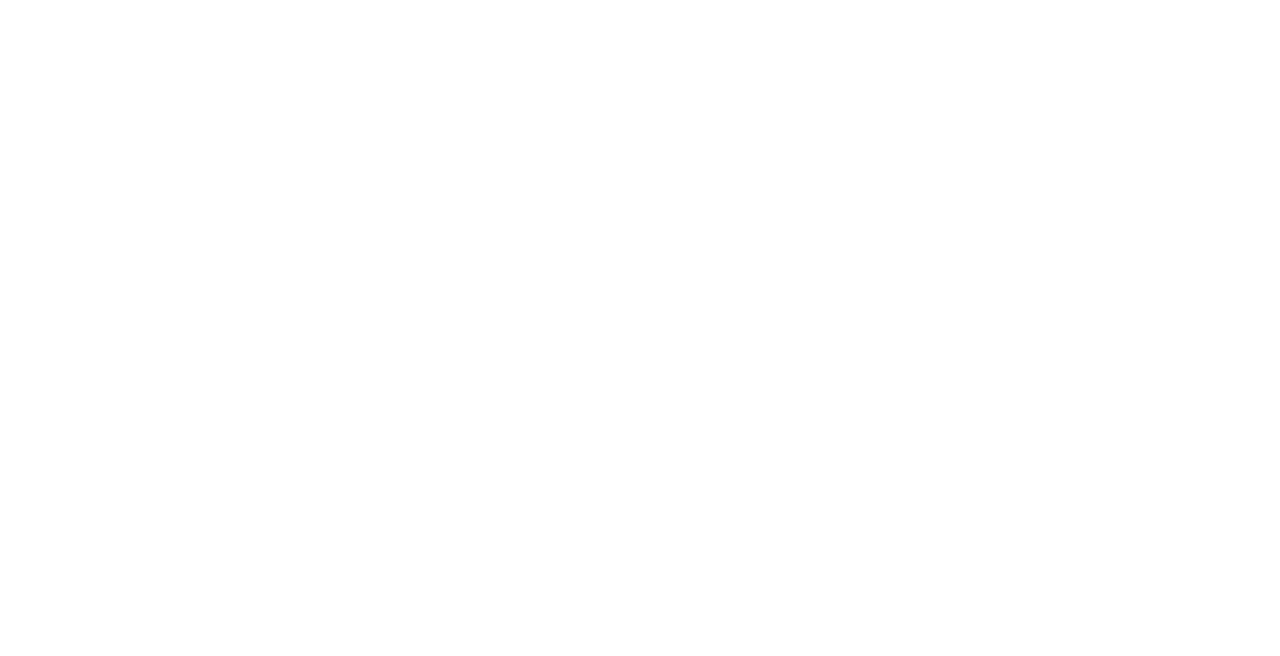
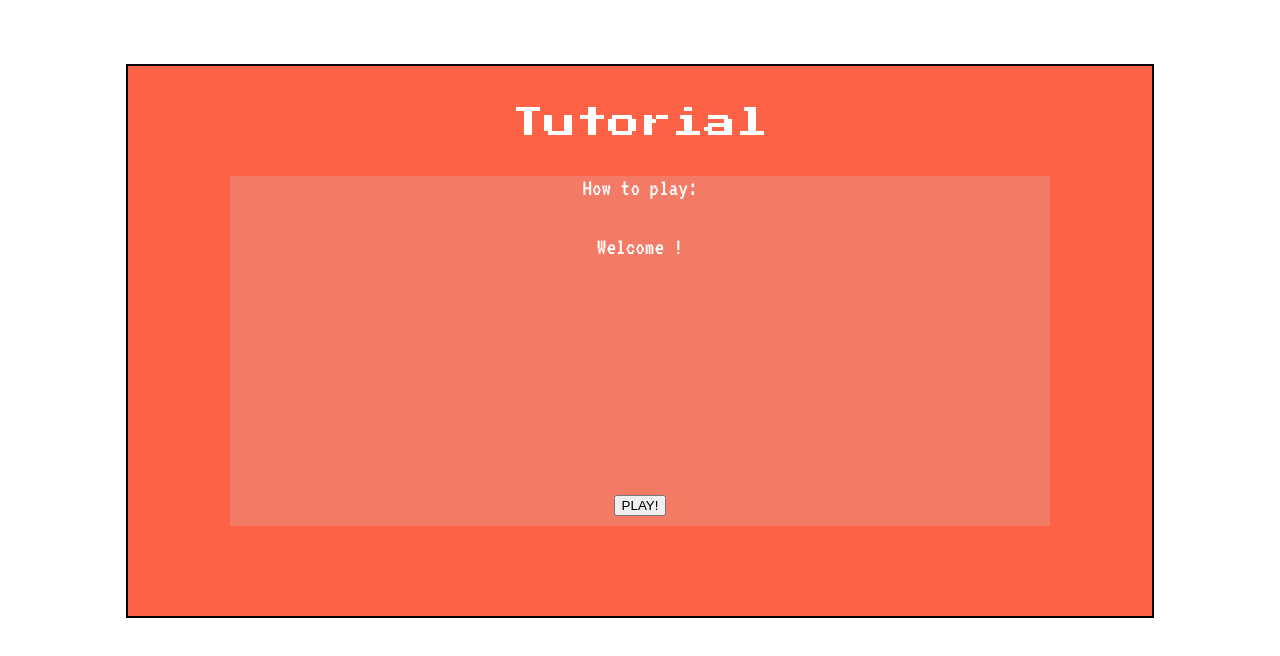
Before and after one commit to CharlyMannion/Helping_Heart, a React (Create React App) app: page /tutorial in a window 1280 px wide. Shown: the top 656 px of the page. Built offline with nearby package versions, Linux system fonts and the light colour scheme.

Commit message:
added tutorial page and design template

```diff
--- a/public/index.html
+++ b/public/index.html
@@ -9,6 +9,8 @@
       name="description"
       content="Web site created using create-react-app"
     />
+    <link href="https://fonts.googleapis.com/css2?family=Press+Start+2P&display=swap" rel="stylesheet">
+    <link href="https://fonts.googleapis.com/css2?family=VT323&display=swap" rel="stylesheet">
     <link rel="apple-touch-icon" href="%PUBLIC_URL%/logo192.png" />
     <!--
       manifest.json provides metadata used when your web app is installed on a
--- a/src/App.css
+++ b/src/App.css
@@ -2,37 +2,54 @@
   text-align: center;
 }
 
-.App-logo {
-  height: 40vmin;
-  pointer-events: none;
+.tutorial-container {
+  margin: 5% auto;
+  border: 2px solid black;
+  width: 80%;
+  height: 550px;
+  display: grid;
+  grid-template-rows: 20% 80%;
+  background-color: rgb(255, 99, 71);
+  color: white;
+}
+.tutorial-header {
+  font-family: 'Press Start 2P', cursive;
+  font-size: 2rem;
+  margin-top: 4%;
 }
 
-@media (prefers-reduced-motion: no-preference) {
-  .App-logo {
-    animation: App-logo-spin infinite 20s linear;
+.tutorial-howToPlay-container {
+  width: 80%;
+  height: 350px;
+  /* border: 2px solid black; */
+  margin: 0 auto;
+  display: grid;
+  grid-template-rows: 10% 80% 10%;
+  font-family: 'VT323', monospace;
+  font-size: 1.5rem;
+  background-color: rgb(243, 122, 101);
+}
+/* .tutorial-paragraph-container {
+  width: 100%;
+  height: 100%;
+  display: flex;
+  flex-wrap: wrap;
+} */
+/* .tutorial-paragraph {
+  color: yellow;
+  font-family: 'Arial';
+  font-size: 30px;
+
+  margin: 10px 0 0 10px;
+  white-space: nowrap;
+  overflow: hidden;
+  width: 30em;
+  /* added animation property to show the character one at a time*/
+/* animation: type 8s steps(60, end);
+} */
+
+@keyframes type {
+  from {
+    width: 0;
   }
 }
-
-.App-header {
-  background-color: #282c34;
-  min-height: 100vh;
-  display: flex;
-  flex-direction: column;
-  align-items: center;
-  justify-content: center;
-  font-size: calc(10px + 2vmin);
-  color: white;
-}
-
-.App-link {
-  color: #61dafb;
-}
-
-@keyframes App-logo-spin {
-  from {
-    transform: rotate(0deg);
-  }
-  to {
-    transform: rotate(360deg);
-  }
-}
--- a/src/App.jsx
+++ b/src/App.jsx
@@ -3,6 +3,7 @@
 import {Router} from '@reach/router'
 import Username from './components/Username';
 import React,{Component} from 'react'
+import Tutorial from './components/Tutorial';
 
 class App extends Component {
 
@@ -19,6 +20,7 @@
     <div className="App">
       <Router>
       <Username path='/' setUser={this.setUser} />
+      <Tutorial path='/tutorial' username={this.state.user}/>
       <Game path='/game' name={this.state.user}/>
       </Router>
     </div>
--- /dev/null
+++ b/src/components/Tutorial.jsx
@@ -0,0 +1,23 @@
+import React from 'react';
+import {Link} from '@reach/router'
+
+const Tutorial = (props) => {
+
+
+
+    return (
+      <div className='tutorial-container'>
+        <span className='tutorial-header'>Tutorial</span>
+        <div className='tutorial-howToPlay-container'>
+          <span className='tutorial-howToPlay'>How to play:</span>
+          <p className='tutorial-paragraph'>Welcome {props.username}!</p>
+          <Link to='/game'>
+          <button className='tutorial-playButton'>PLAY!</button>
+          </Link>
+         </div>
+      </div>
+    );
+
+}
+
+export default Tutorial;
--- a/src/components/Username.jsx
+++ b/src/components/Username.jsx
@@ -1,6 +1,6 @@
 import React, { Component } from 'react';
 import {Link} from '@reach/router'
-
+import logo from '../assets/logo.png'
 
 class Username extends Component {
 
@@ -15,12 +15,20 @@
   render() {
     return (
       <div>
+        <img src={logo} style={{
+          width: '60%',
+          height: '40%',
+          marginTop: '10%'
+        }} />
+        <div className='username-container'>
+        <span>Enter username: </span>
         <form onChange={this.handleSubmit}>
         <input type='text' name='username'  ></input>
         </form>
-        <Link to='/game'>
+        <Link to='/tutorial'>
         <input type='submit'></input>
         </Link>
+        </div>
       </div>
     );
   }
```
Also changed, not shown: src/assets/logo.png (added).
